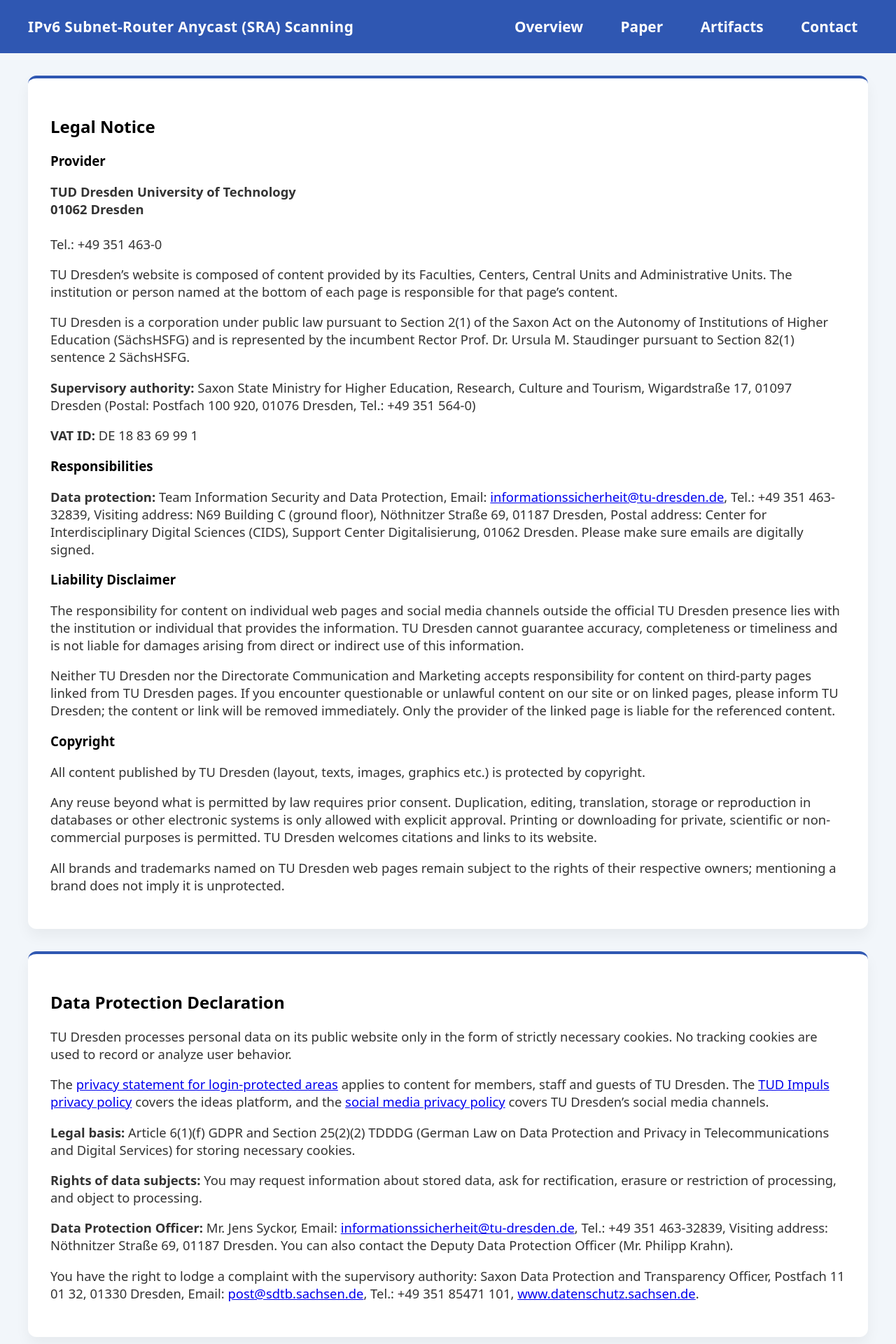
After one commit to netd-tud/ipv6-sra-webpage, a Flask app: page /legalnotice in a window 1280 px wide. The commit adds this page. Shown: the top 1920 px of the page at 70% size. Run offline with Flask 3, Linux system fonts and the light colour scheme.

Commit message:
added legal notice, privacy, and accessibility statement

```diff
--- a/app.py
+++ b/app.py
@@ -159,5 +159,9 @@ def artifacts():
 def contact():
     return render_template("contact.html")
 
+@app.route("/legalnotice")
+def legal_notice():
+    return render_template("legalnotice.html")
+
 if __name__ == "__main__":
     app.run(debug=False)
--- a/static/css/style.css
+++ b/static/css/style.css
@@ -107,6 +107,14 @@ body p {
     padding: 2rem;
     text-align: center;
     box-shadow: 0 10px 20px rgba(0,0,0,0.05);
+}
+
+.tile.left-align-tile {
+    text-align: left;
+}
+
+.legal-page.single-tile .tile {
+    margin-top: 2rem;
 }
 
 .tile h2 {
--- a/templates/base.html
+++ b/templates/base.html
@@ -29,9 +29,9 @@
 
 <footer class="site-footer">
     <p>
-        <a href="https://tu-dresden.de/impressum" target="_blank" rel="noopener">Legal Notice</a> |
-        <a href="https://tu-dresden.de/impressum#ck_datenschutz" target="_blank" rel="noopener">Privacy</a> |
-        <a href="https://tu-dresden.de/barrierefreiheit" target="_blank" rel="noopener">Accessibility</a>
+        <a href="{{ url_for('legal_notice') }}">Legal Notice</a> |
+        <a href="{{ url_for('legal_notice') }}#ck_datenschutz">Privacy</a> |
+        <a href="{{ url_for('legal_notice') }}#accessibility">Accessibility</a>
     </p>
 </footer>
 
--- /dev/null
+++ b/templates/legalnotice.html
@@ -0,0 +1,65 @@
+{% extends "base.html" %}
+
+{% block content %}
+<section class="legal-page single-tile">
+    <div class="tile legal-text-tile left-align-tile">
+        <h1>Legal Notice</h1>
+
+        <h3 id="provider">Provider</h3>
+        <p><strong>TUD Dresden University of Technology<br>01062 Dresden</strong><br><br>Tel.: +49 351 463-0</p>
+        <p>TU Dresden’s website is composed of content provided by its Faculties, Centers, Central Units and Administrative Units. The institution or person named at the bottom of each page is responsible for that page’s content.</p>
+        <p>TU Dresden is a corporation under public law pursuant to Section 2(1) of the Saxon Act on the Autonomy of Institutions of Higher Education (SächsHSFG) and is represented by the incumbent Rector Prof. Dr. Ursula M. Staudinger pursuant to Section 82(1) sentence 2 SächsHSFG.</p>
+        <p><strong>Supervisory authority:</strong> Saxon State Ministry for Higher Education, Research, Culture and Tourism, Wigardstraße 17, 01097 Dresden (Postal: Postfach 100 920, 01076 Dresden, Tel.: +49 351 564-0)</p>
+        <p><strong>VAT ID:</strong> DE 18 83 69 99 1</p>
+
+        <h3 id="responsibilities">Responsibilities</h3>
+        <p><strong>Data protection:</strong> Team Information Security and Data Protection, Email: <a href="mailto:informationssicherheit@tu-dresden.de">informationssicherheit@tu-dresden.de</a>, Tel.: +49 351 463-32839, Visiting address: N69 Building C (ground floor), Nöthnitzer Straße 69, 01187 Dresden, Postal address: Center for Interdisciplinary Digital Sciences (CIDS), Support Center Digitalisierung, 01062 Dresden. Please make sure emails are digitally signed.</p>
+
+        <h3 id="liability">Liability Disclaimer</h3>
+        <p>The responsibility for content on individual web pages and social media channels outside the official TU Dresden presence lies with the institution or individual that provides the information. TU Dresden cannot guarantee accuracy, completeness or timeliness and is not liable for damages arising from direct or indirect use of this information.</p>
+        <p>Neither TU Dresden nor the Directorate Communication and Marketing accepts responsibility for content on third-party pages linked from TU Dresden pages. If you encounter questionable or unlawful content on our site or on linked pages, please inform TU Dresden; the content or link will be removed immediately. Only the provider of the linked page is liable for the referenced content.</p>
+
+        <h3 id="copyright">Copyright</h3>
+        <p>All content published by TU Dresden (layout, texts, images, graphics etc.) is protected by copyright.</p>
+        <p>Any reuse beyond what is permitted by law requires prior consent. Duplication, editing, translation, storage or reproduction in databases or other electronic systems is only allowed with explicit approval. Printing or downloading for private, scientific or non-commercial purposes is permitted. TU Dresden welcomes citations and links to its website.</p>
+        <p>All brands and trademarks named on TU Dresden web pages remain subject to the rights of their respective owners; mentioning a brand does not imply it is unprotected.</p>
+    </div>
+    <div class="tile legal-text-tile left-align-tile">
+        <h1 id="ck_datenschutz">Data Protection Declaration</h1>
+        <p>TU Dresden processes personal data on its public website only in the form of strictly necessary cookies. No tracking cookies are used to record or analyze user behavior.</p>
+        <p>The <a href="https://tu-dresden.de/impressum/datenschutzerklaerung-logingeschuetzte-bereiche" target="_blank" rel="noopener">privacy statement for login-protected areas</a> applies to content for members, staff and guests of TU Dresden. The <a href="https://tu-dresden.de/impressum/datenschutzerklaerung-der-ideenplattform-tud-impuls" target="_blank" rel="noopener">TUD Impuls privacy policy</a> covers the ideas platform, and the <a href="https://tu-dresden.de/impressum/datenschutzerklaerung-social-media" target="_blank" rel="noopener">social media privacy policy</a> covers TU Dresden’s social media channels.</p>
+        <p><strong>Legal basis:</strong> Article 6(1)(f) GDPR and Section 25(2)(2) TDDDG (German Law on Data Protection and Privacy in Telecommunications and Digital Services) for storing necessary cookies.</p>
+        <p><strong>Rights of data subjects:</strong> You may request information about stored data, ask for rectification, erasure or restriction of processing, and object to processing.</p>
+        <p><strong>Data Protection Officer:</strong> Mr. Jens Syckor, Email: <a href="mailto:informationssicherheit@tu-dresden.de">informationssicherheit@tu-dresden.de</a>, Tel.: +49 351 463-32839, Visiting address: Nöthnitzer Straße 69, 01187 Dresden. You can also contact the Deputy Data Protection Officer (Mr. Philipp Krahn).</p>
+        <p>You have the right to lodge a complaint with the supervisory authority: Saxon Data Protection and Transparency Officer, Postfach 11 01 32, 01330 Dresden, Email: <a href="mailto:post@sdtb.sachsen.de">post@sdtb.sachsen.de</a>, Tel.: +49 351 85471 101, <a href="https://www.datenschutz.sachsen.de" target="_blank" rel="noopener">www.datenschutz.sachsen.de</a>.</p>
+    </div>
+    <div class="tile legal-text-tile left-align-tile">
+        <h1 id="accessibility">Accessibility Statement</h1>
+        <p>This accessibility statement applies to ipv6-sra.realmv6.org. This website is run by the Chair of Networked and Distributed Systems.
+            The TU Dresden is committed to making its websites and mobile applications accessible, in accordance with “Website Accessibility Act” BfWebG (Barrierefreie-Websites-Gesetz) and the “Accessible IT Ordinance” BITV 2.0 (Barrierefreie-Informationstechnik-Verordnung), implementing EU Directive 2016/2102.
+        </p>
+        <h3>Preparation of this accessibility statement</h3>
+        <p>This statement was prepared on December 18, 2025 and last reviewed on December 18, 2025.</p>
+        <h3>Compliance status</h3>
+        <p>No BITV test has been conducted yet for the website.</p>
+        <h3>Feedback and contact information</h3>
+        <p>If you notice any shortcomings concerning accessible design, please contact the Chair of Networked and Distributed Systems.</p>
+        <h3>Enforcement procedure</h3>
+        <p>If we do not process your feedback satisfactorily from your point of view, you can contact the Enforcement Body of Saxony:
+        </br>
+        Office of the State Commissioner for the Inclusion of Persons with Disabilities
+        </br>
+        Dr. Kirstin Wappler
+        </br>
+        Postal address: Archivstraße 1, 01097 Dresden
+        </br>
+        Email: <a href="mailto:durchsetzungsstelle@sk.sachsen.de">durchsetzungsstelle@sk.sachsen.de</a>
+        </br>
+        Telephone: +49 351 564-10717
+        </br>
+        Fax: +49 351 564-10999
+        </br>
+        Website: <a href="https://www.durchsetzungsstelle.sachsen.de/" target="_blank" rel="noopener">https://www.durchsetzungsstelle.sachsen.de/</a></p>
+    </div>
+</section>
+{% endblock %}
```
